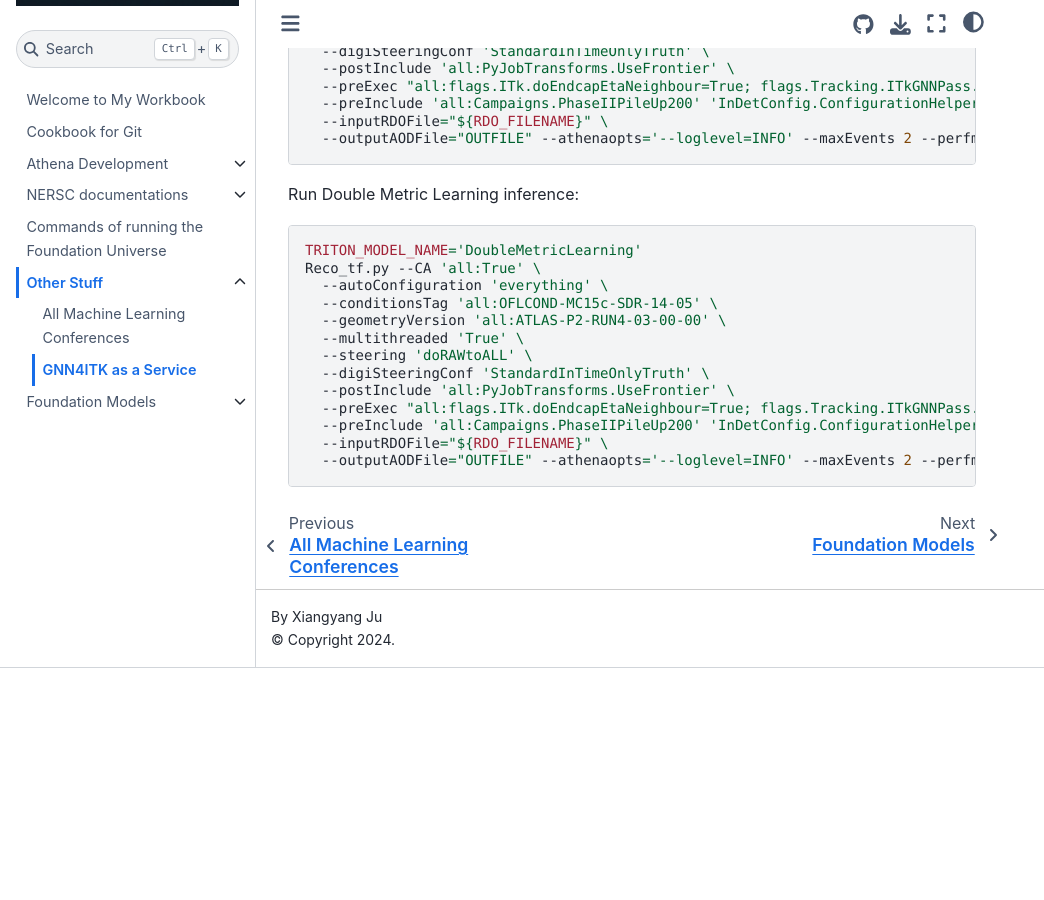
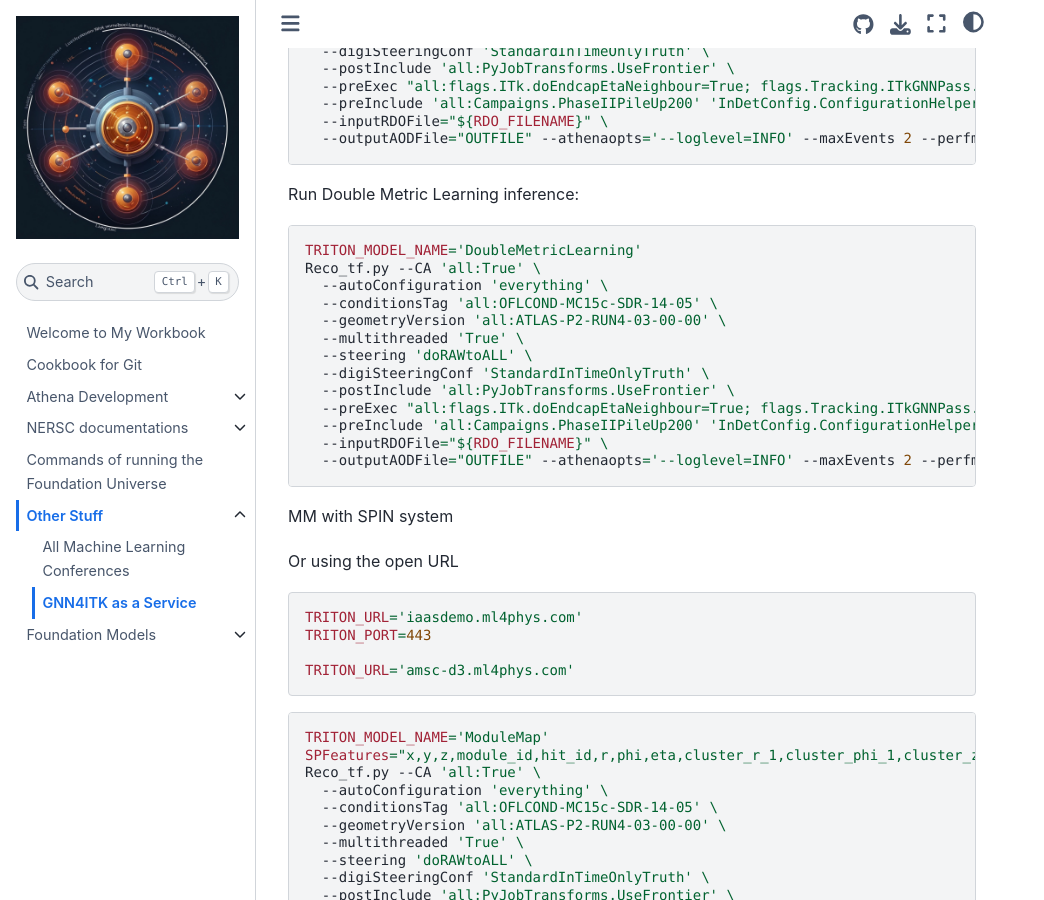
Before and after one commit to xju2/workbook, a Jupyter Book: the page built from book/other/gnn4itk.md, in a window 1280 px wide and 900 px high, scrolled down 1804 px. Shown: the whole window, without its empty margins (0-1044 px from the left). Built offline with Jupyter Book 1.0.4 settings and Sphinx 7.4.7 and the Sphinx Book theme 1.1.4, drawn with Linux system fonts in a browser that asks for light colours; before the commit the page ends 2472 px from its top, so only the background shows below that; some of the changed text lies outside the part shown.

Commit message:
a working version

````diff
--- a/book/other/gnn4itk.md
+++ b/book/other/gnn4itk.md
@@ -109,3 +109,31 @@
   --inputRDOFile="${RDO_FILENAME}" \
   --outputAODFile="OUTFILE" --athenaopts='--loglevel=INFO' --maxEvents 2 --perfmon fullmonmt
 ```
+
+MM with SPIN system
+
+Or using the open URL
+```bash
+TRITON_URL='iaasdemo.ml4phys.com'
+TRITON_PORT=443
+
+TRITON_URL='amsc-d3.ml4phys.com'
+```
+
+
+```bash
+TRITON_MODEL_NAME='ModuleMap'
+SPFeatures="x,y,z,module_id,hit_id,r,phi,eta,cluster_r_1,cluster_phi_1,cluster_z_1,cluster_eta_1,cluster_r_2,cluster_phi_2,cluster_z_2,cluster_eta_2"
+Reco_tf.py --CA 'all:True' \
+  --autoConfiguration 'everything' \
+  --conditionsTag 'all:OFLCOND-MC15c-SDR-14-05' \
+  --geometryVersion 'all:ATLAS-P2-RUN4-03-00-00' \
+  --multithreaded 'True' \
+  --steering 'doRAWtoALL' \
+  --digiSteeringConf 'StandardInTimeOnlyTruth' \
+  --postInclude 'all:PyJobTransforms.UseFrontier' \
+  --preExec "all:flags.ITk.doEndcapEtaNeighbour=True; flags.Tracking.ITkGNNPass.minClusters = [7,7,7]; flags.Tracking.ITkGNNPass.maxHoles = [4,4,2]; flags.Tracking.GNN.Triton.model = \"$TRITON_MODEL_NAME\"; flags.Tracking.GNN.Triton.url = \"$TRITON_URL\"; flags.Tracking.GNN.Triton.port = ${TRITON_PORT}; flags.Tracking.GNN.spacepointFeatures=\"${SPFeatures}\" " \
+  --preInclude 'all:Campaigns.PhaseIIPileUp200' 'InDetConfig.ConfigurationHelpers.OnlyTrackingPreInclude' 'InDetGNNTracking.InDetGNNTrackingFlags.gnnTritonValidation' \
+  --inputRDOFile="${RDO_FILENAME}" \
+  --outputAODFile="OUTFILE" --athenaopts='--loglevel=INFO' --maxEvents 2 --perfmon fullmonmt
+```
````
Also changed, not shown: other parts of book/other/gnn4itk.md (+1 -1 lines).
